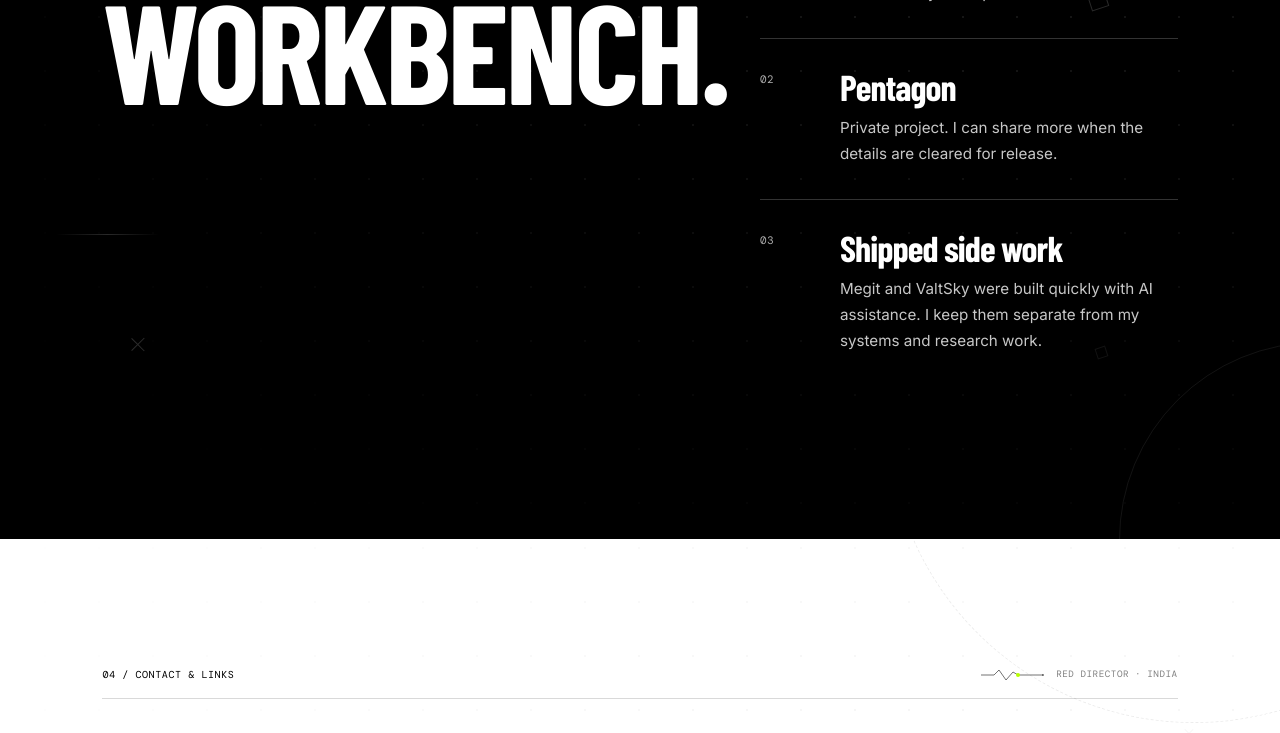
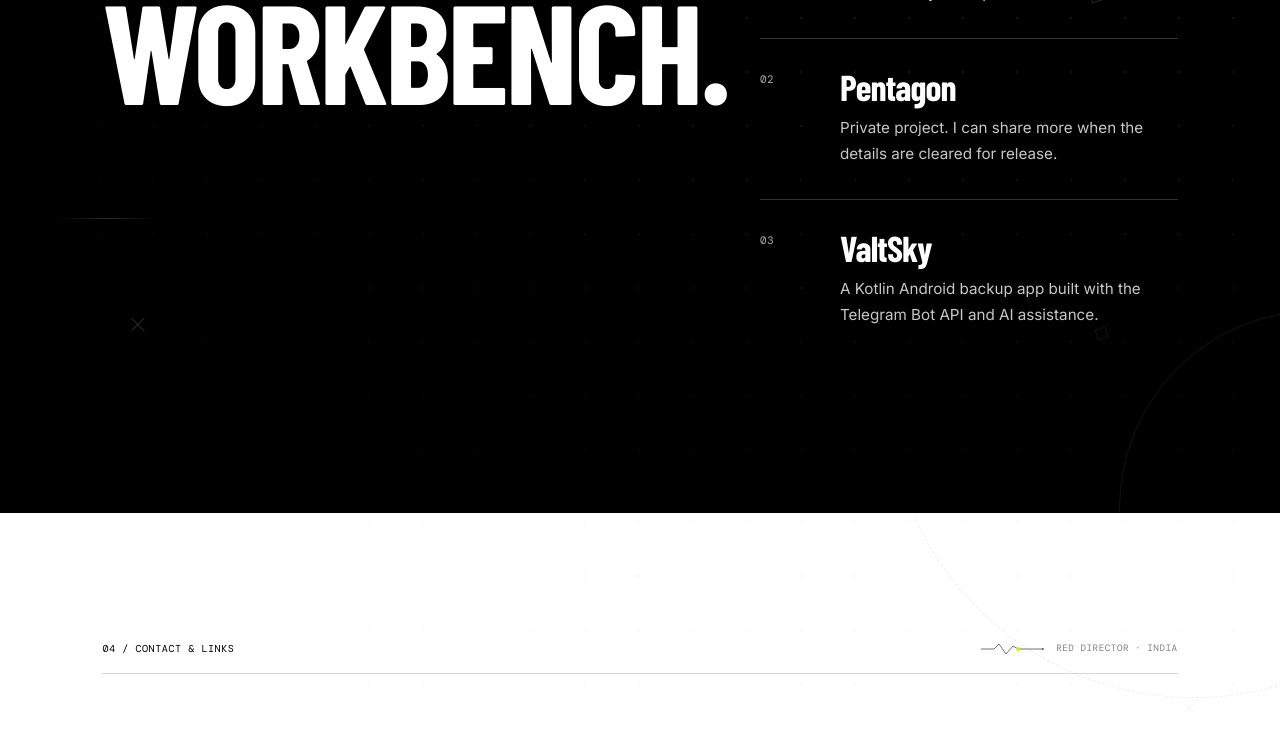
Before and after one commit to Reddirector/Reddirector_portfolio, a React (Vite) app: page / in a window 1280 px wide. Shown: the part 3670-4403 px from the top of the page. Built offline with nearby package versions, Linux system fonts and the light colour scheme; a web font is replaced by a local one.

Commit message:
Remove Megit from portfolio

```diff
--- a/src/content.js
+++ b/src/content.js
@@ -16,6 +16,6 @@ export const content = {
   now: [
     { name: 'Orchestration Engine', text: 'I’m building a first-principles Python workflow engine. The current project notes report 58 passing tests, a durable SQLite event log, and a deliberately small public API.' },
     { name: 'Pentagon', text: 'Private project. I can share more when the details are cleared for release.' },
-    { name: 'Shipped side work', text: 'Megit and ValtSky were built quickly with AI assistance. I keep them separate from my systems and research work.' },
+    { name: 'ValtSky', text: 'A Kotlin Android backup app built with the Telegram Bot API and AI assistance.' },
   ],
 }
```
